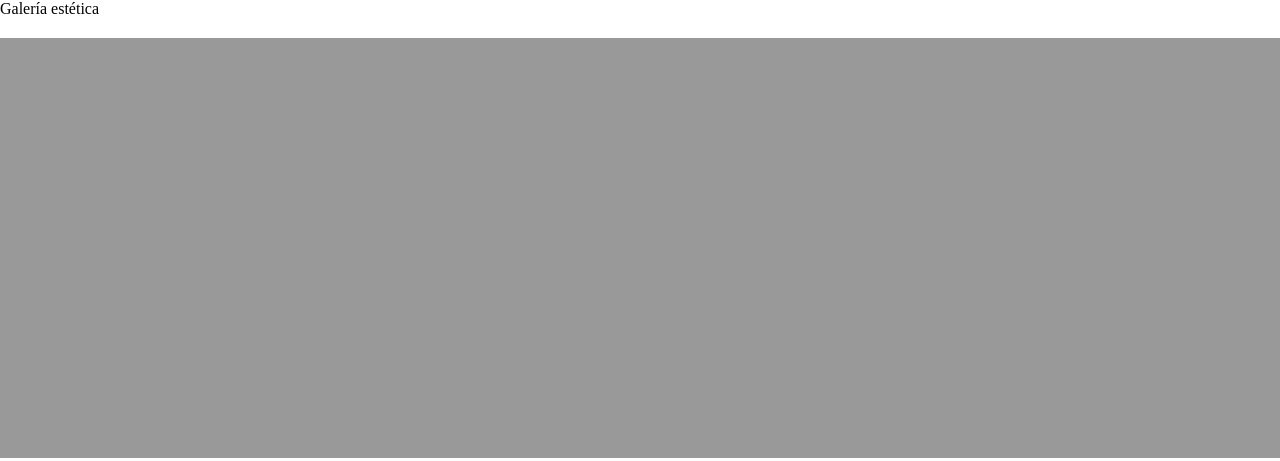
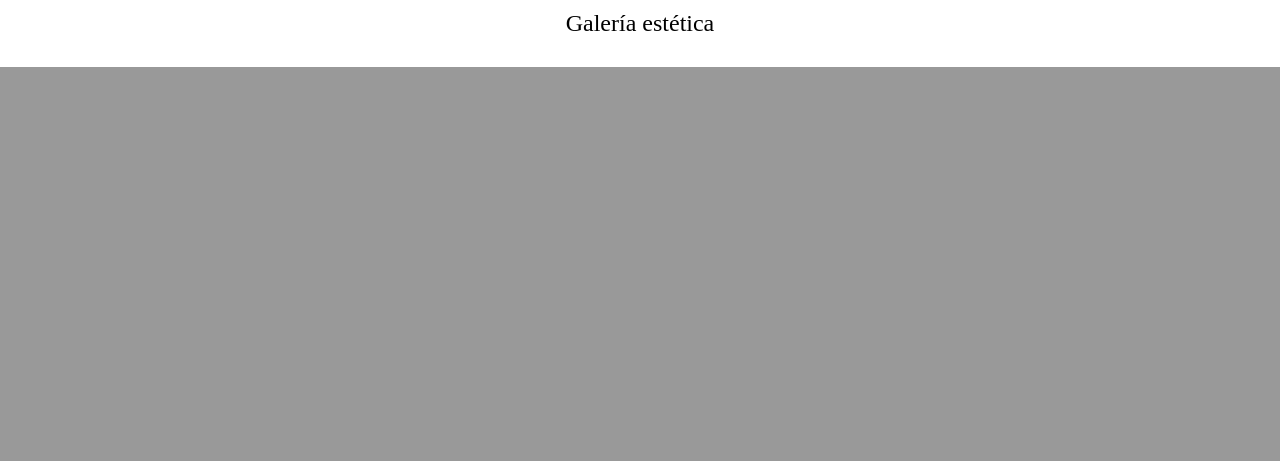
Before and after one commit to willkendall01/20-hw7, a plain HTML site: page index.html in a window 1280 px wide. Shown: the top 461 px of the page. Drawn offline with nearby package versions, Linux system fonts and the light colour scheme.

Commit message:
Update gallery.css

```diff
--- a/gallery.css
+++ b/gallery.css
@@ -1,12 +1,6 @@
 html body {
 	margin: 0 0;
 }
-
-.title {
-	text-align: center;
-	font-size: 24px;
-}
-
 
 .container {
 	display: flex;
@@ -19,6 +13,11 @@ html body {
 	height: auto;
 }
 
+.Title {
+	font-size: 24px;
+	text-align: center;
+	padding: 10px;
+}
 
 .overlay-off {
 	display: none;
```
